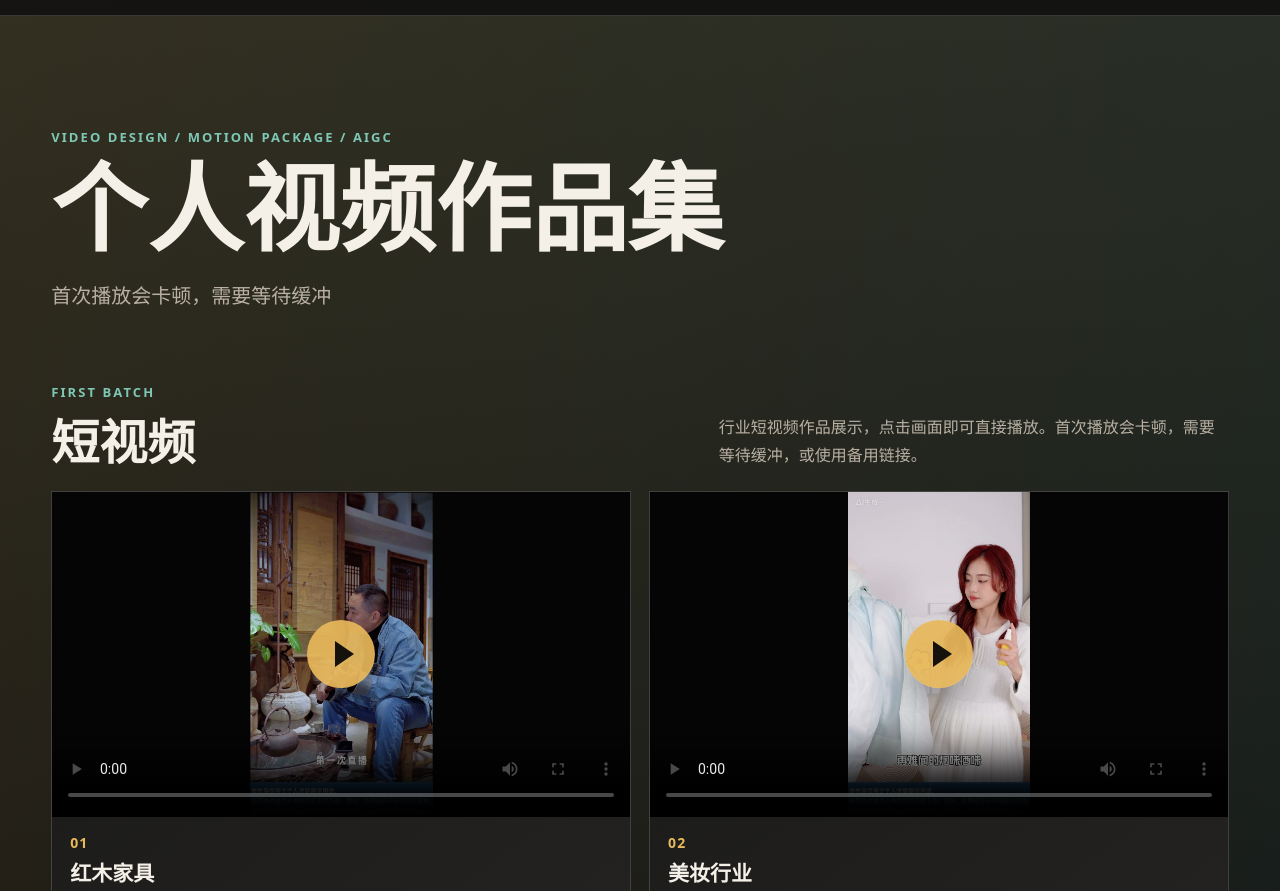
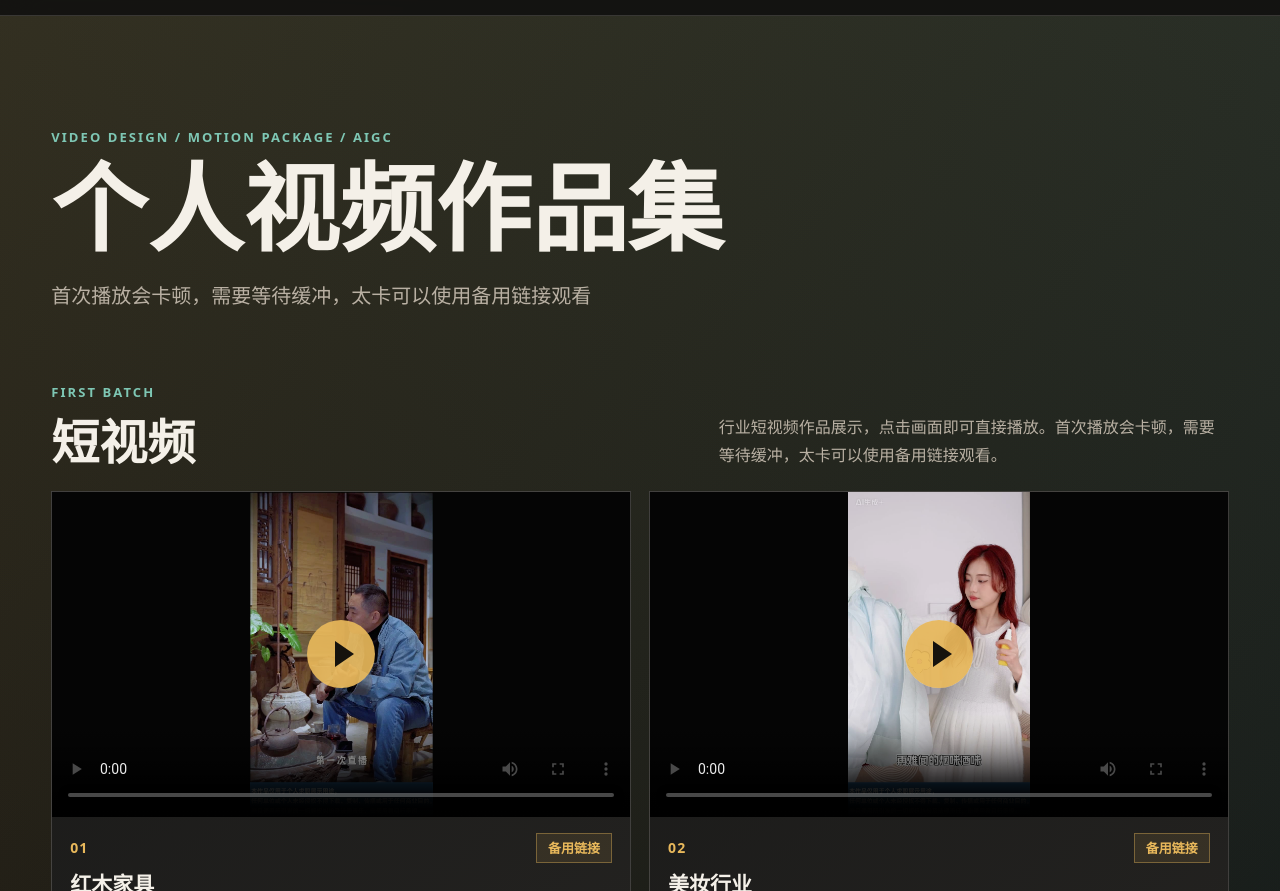
Before and after one commit to hhh952735/video-portfolio-2026-20260630152904, a plain HTML site: page index.html in a window 1280 px wide. Shown: the part 59-950 px from the top of the page. Drawn offline with Linux system fonts and the light colour scheme.

Commit message:
Show backup links and update playback notice

```diff
--- a/index.html
+++ b/index.html
@@ -268,7 +268,17 @@
       }
 
       .backup-link {
-        display: none;
+        display: inline-flex;
+        align-items: center;
+        justify-content: center;
+        min-height: 30px;
+        padding: 0 11px;
+        border: 1px solid rgba(232, 184, 91, 0.38);
+        background: rgba(232, 184, 91, 0.1);
+        color: var(--accent);
+        font-size: 13px;
+        font-weight: 800;
+        text-decoration: none;
       }
 
       .video-card h3 {
@@ -341,7 +351,7 @@
           <p class="eyebrow">Video Design / Motion Package / AIGC</p>
           <h1>个人视频作品集</h1>
           <p class="hero-copy">
-            首次播放会卡顿，需要等待缓冲
+            首次播放会卡顿，需要等待缓冲，太卡可以使用备用链接观看
           </p>
         </div>
       </section>
@@ -353,7 +363,7 @@
               <h2>短视频</h2>
             </div>
             <p class="section-note">
-              行业短视频作品展示，点击画面即可直接播放。首次播放会卡顿，需要等待缓冲，或使用备用链接。
+              行业短视频作品展示，点击画面即可直接播放。首次播放会卡顿，需要等待缓冲，太卡可以使用备用链接观看。
             </p>
           </div>
 
@@ -466,7 +476,7 @@
           </div>
 
           <div class="notice">
-            首次播放会卡顿，需要等待缓冲，或使用备用链接。
+            首次播放会卡顿，需要等待缓冲，太卡可以使用备用链接观看。
           </div>
         </div>
       </section></main>
```
